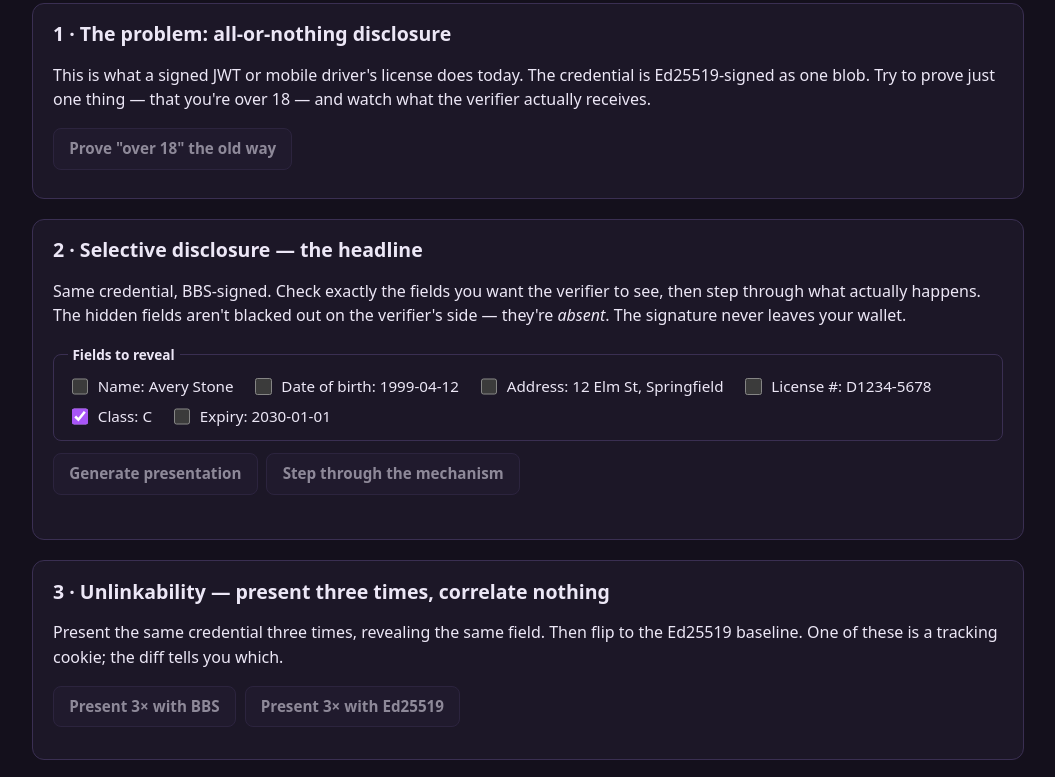
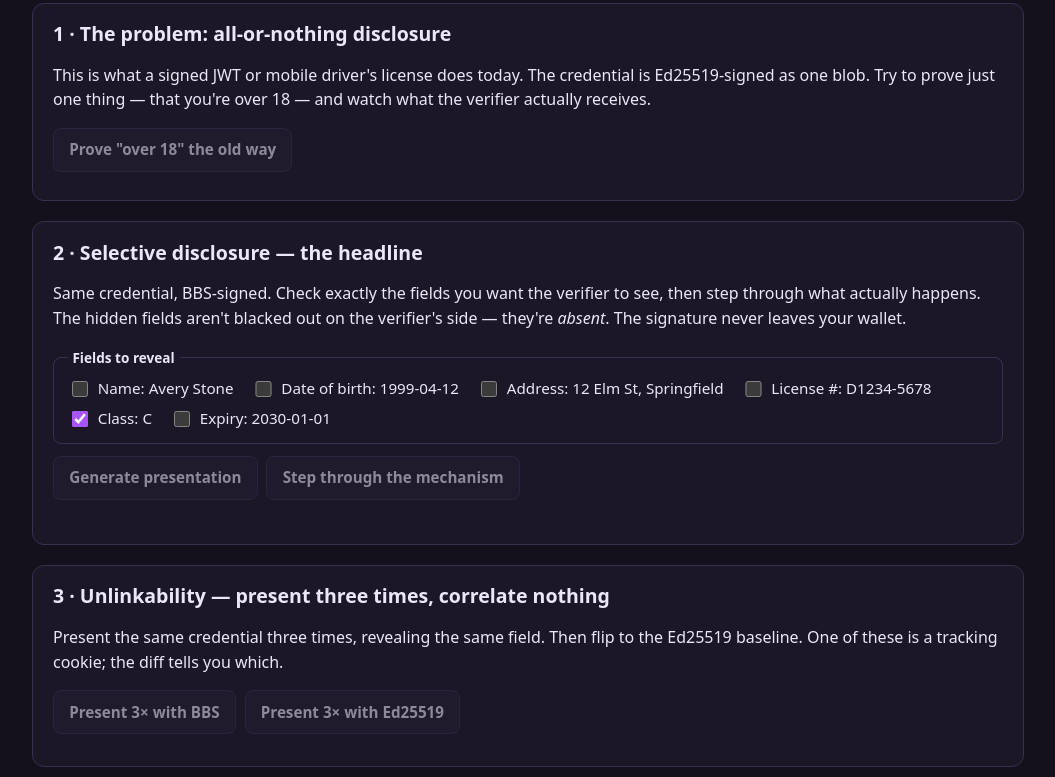
Before and after one commit to systemslibrarian/crypto-lab-credential-veil, a website built with Vite: page index.html in a window 1280 px wide. Shown: the part 1018-1795 px from the top of the page, without its empty margins (112-1167 px from the left). Built offline with nearby package versions, Linux system fonts and the light colour scheme.

Commit message:
Make lab self-contained; fix cl-hero mobile layout; accessibility pass

```diff
--- a/index.html
+++ b/index.html
@@ -35,11 +35,6 @@
     <link rel="stylesheet" href="./src/style.css" />
   </head>
   <body>
-<!-- BEGIN crypto-lab shared header — managed; edit shared-header.html + re-run reapply-header.py
-     Identical on every lab. Self-contained styles. Accents use each demo's own
-     --accent CSS variable (teal #35d6bb fallback). The ONLY per-repo value is the
-     repo name (crypto-lab-credential-veil) in the GitHub link.
-     Source of truth: github.com/systemslibrarian/crypto-lab/shared-header.html -->
 <style>
   .cl-topbar{
     /* The bar is always dark (#0b1512) regardless of page theme, so header
@@ -98,6 +93,11 @@
     .cl-btn span{display:none}
     .cl-btn svg{margin:0}
   }
+  /* The only transitions on this page are the two above; honour a reduced-motion
+     preference (WCAG 2.3.3). Kept in this stylesheet so source order wins. */
+  @media (prefers-reduced-motion: reduce){
+    .cl-btn,.cl-skip-link{transition:none}
+  }
 </style>
 <a class="cl-skip-link" href="#app">Skip to content</a>
 <header class="cl-topbar" role="banner" aria-label="Crypto Lab">
@@ -151,7 +151,6 @@
     else dedupeBanner();
   })();
 </script>
-<!-- END crypto-lab shared header -->
     <div id="app">
       <header class="cl-hero">
         <div class="cl-hero-main">
@@ -172,6 +171,8 @@
           </p>
         </aside>
       </header>
+
+      <main>
 
       <section class="panel intro-panel" aria-labelledby="intro-h">
         <h2 id="intro-h">What is this?</h2>
@@ -421,6 +422,8 @@
         </details>
       </section>
 
+      </main>
+
       <footer class="scripture-footer">
         <p>
           Related demos:
--- a/src/style.css
+++ b/src/style.css
@@ -77,7 +77,6 @@ body {
   font-size: 0.92em;
 }
 
-/* BEGIN cl-hero standard — managed, keep in sync across fleet */
 .cl-hero{display:flex;align-items:flex-start;justify-content:space-between;gap:clamp(1rem,4vw,3rem);flex-wrap:wrap;margin:clamp(1rem,3vw,2rem) 0 1.5rem;}
 .cl-hero-main{flex:1 1 22rem;min-width:min(100%,20rem);}
 .cl-hero-title{margin:0;font-size:clamp(1.6rem,3.8vw,2.7rem);font-weight:700;line-height:1.1;letter-spacing:.01em;}
@@ -86,8 +85,7 @@ body {
 .cl-hero-why{flex:0 1 min(40%,26rem);min-width:min(100%,15rem);border:1px solid var(--border);border-radius:10px;padding:.85rem 1.05rem;background:color-mix(in oklab,var(--accent) 6%,transparent);}
 .cl-hero-why-label{display:block;font-size:.68rem;font-weight:700;letter-spacing:.14em;}
 .cl-hero-why-text{margin:.35rem 0 0;font-size:.95rem;line-height:1.5;}
-@media (max-width:640px){.cl-hero{flex-direction:column;}.cl-hero-why{flex-basis:auto;width:100%;}}
-/* END cl-hero standard */
+@media (max-width:640px){.cl-hero{flex-direction:column;}.cl-hero-why{flex-basis:auto;width:100%;}.cl-hero-main{flex-basis:auto;min-width:0;}}
 
 .panel {
   background: var(--bg-panel);
@@ -134,6 +132,8 @@ body {
   border-radius: 8px;
   padding: 0.5rem 0.95rem;
   cursor: pointer;
+  /* 44px floor so the control is a comfortable touch target on a phone. */
+  min-height: 44px;
 }
 
 #app button:hover:not(:disabled) {
```
